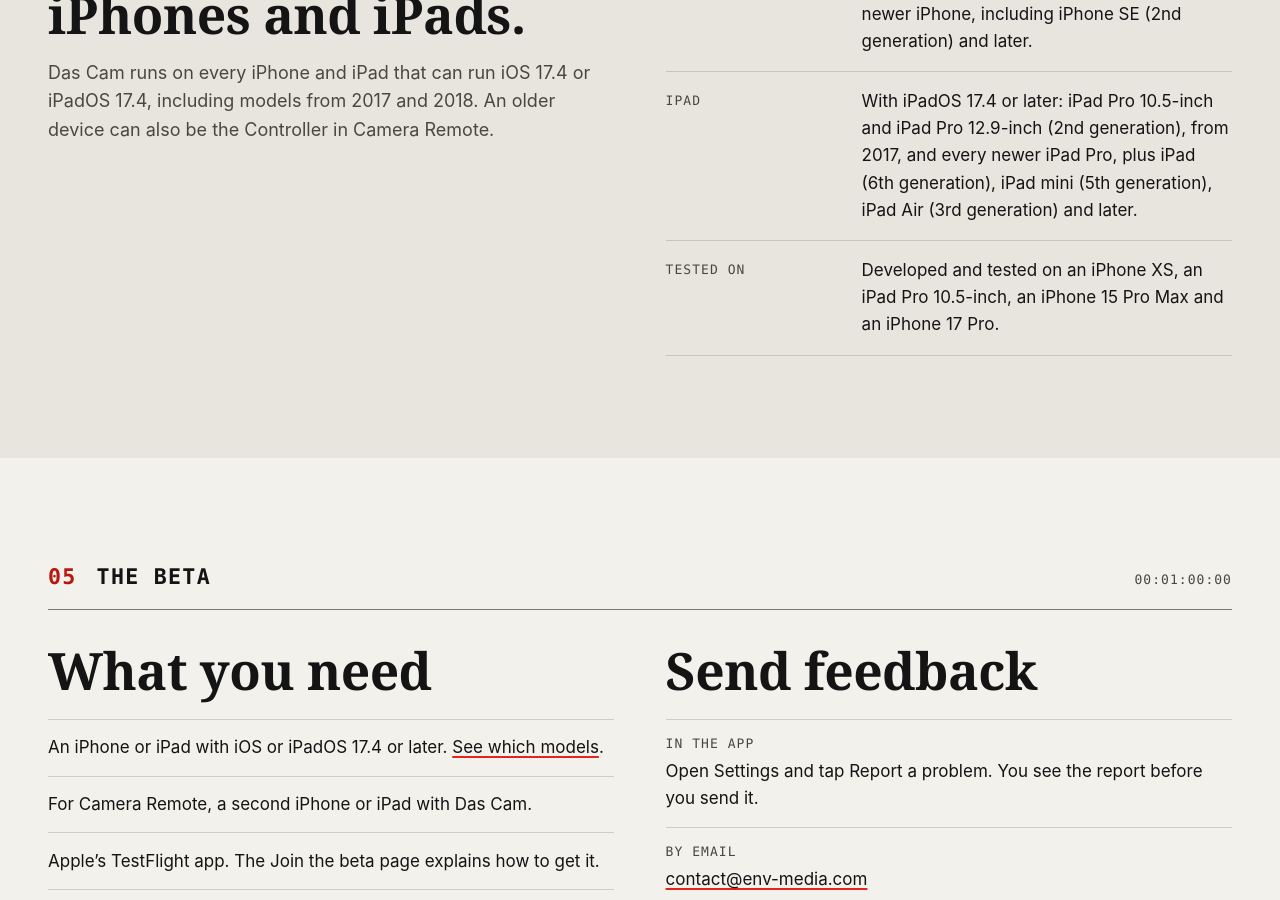
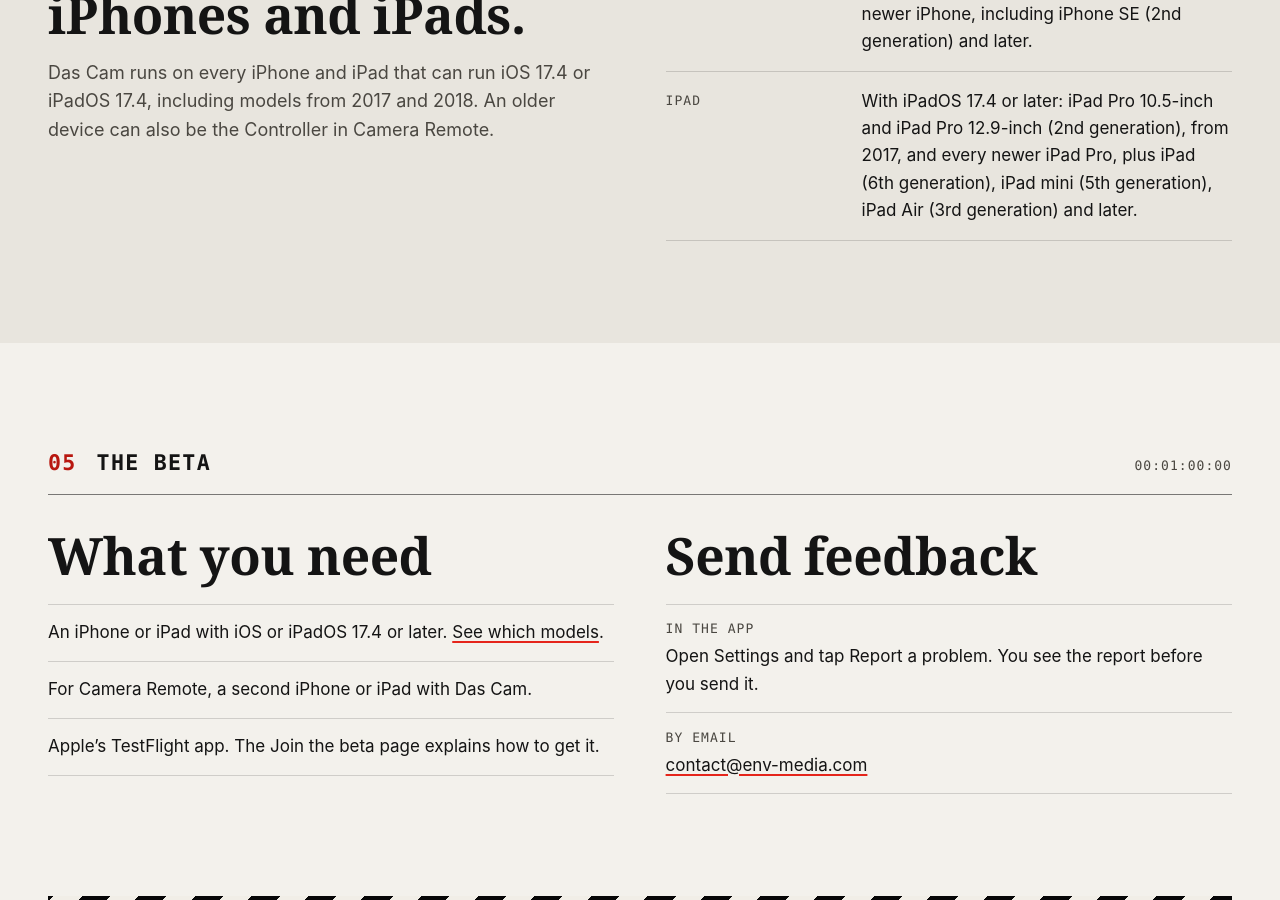
Before and after one commit to env-media/das-cam, a Jekyll site: the page index.html, which Jekyll copies as it is, in a window 1280 px wide and 900 px high, scrolled down 5438 px. Built offline with Jekyll 4.4.1, drawn with Linux system fonts in a browser that asks for light colours.

Commit message:
WEB1: drop the "Tested on" row from Older devices
AJ (11-08, about 03:08, relayed by arbiter #58): the row goes entirely.
The quiet maker note's testing lines stay. _tools/preview.sh adds a
desktop close-up of section 04.

Co-Authored-By: Claude Opus 5.5 (1M context, M4 lane, DSC implementer #136, session b55e95dd) <noreply@anthropic.com>

```diff
--- a/index.html
+++ b/index.html
@@ -161,7 +161,6 @@
         <dl class="spec">
           <div><dt>iPhone</dt><dd>With iOS 17.4 or later: iPhone XS, iPhone XS Max and iPhone XR, from 2018, and every newer iPhone, including iPhone SE (2nd generation) and later.</dd></div>
           <div><dt>iPad</dt><dd>With iPadOS 17.4 or later: iPad Pro <span class="nowrap">10.5-inch</span> and iPad Pro <span class="nowrap">12.9-inch</span> (2nd generation), from 2017, and every newer iPad Pro, plus iPad (6th generation), iPad mini (5th generation), iPad Air (3rd generation) and later.</dd></div>
-          <div><dt>Tested on</dt><dd>Developed and tested on an iPhone XS, an iPad Pro <span class="nowrap">10.5-inch</span>, an iPhone 15 Pro Max and an iPhone 17 Pro.</dd></div>
         </dl>
       </div>
     </div>
```
Also changed, not shown: 1 other file.
